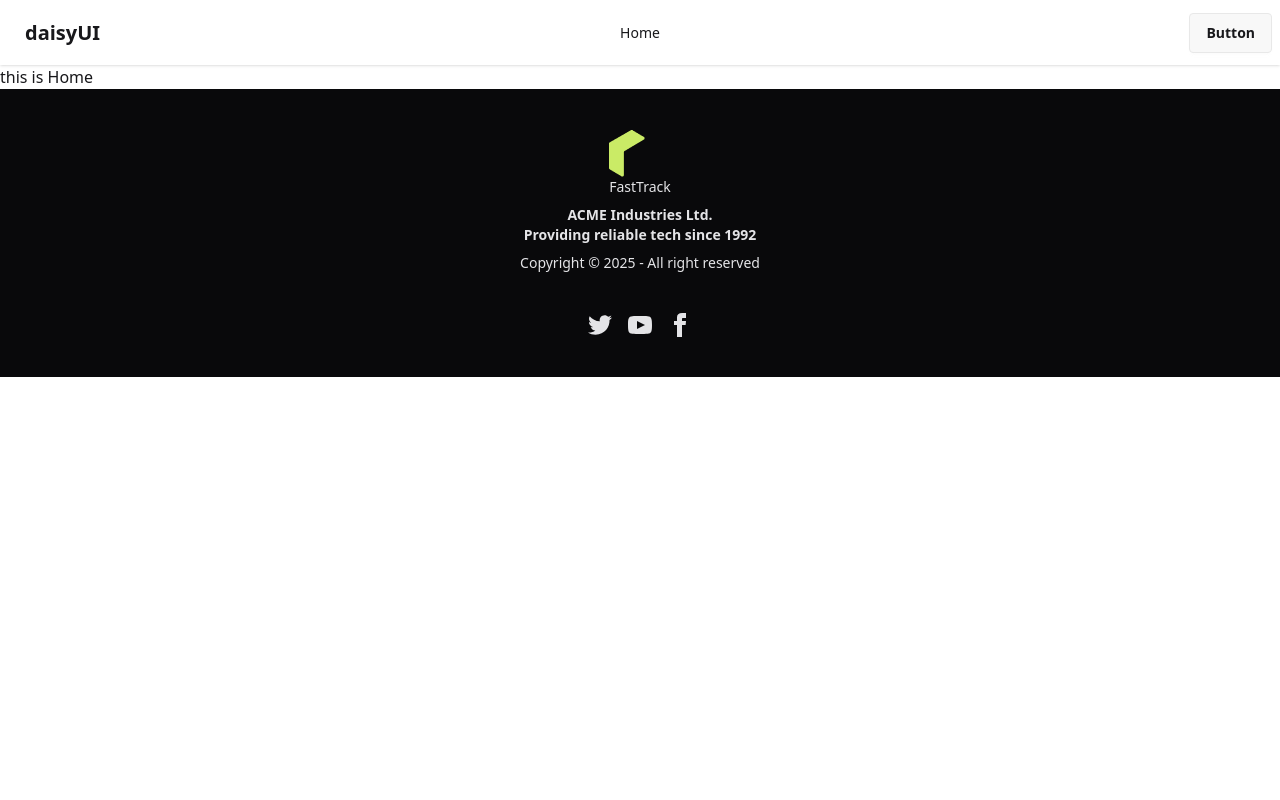
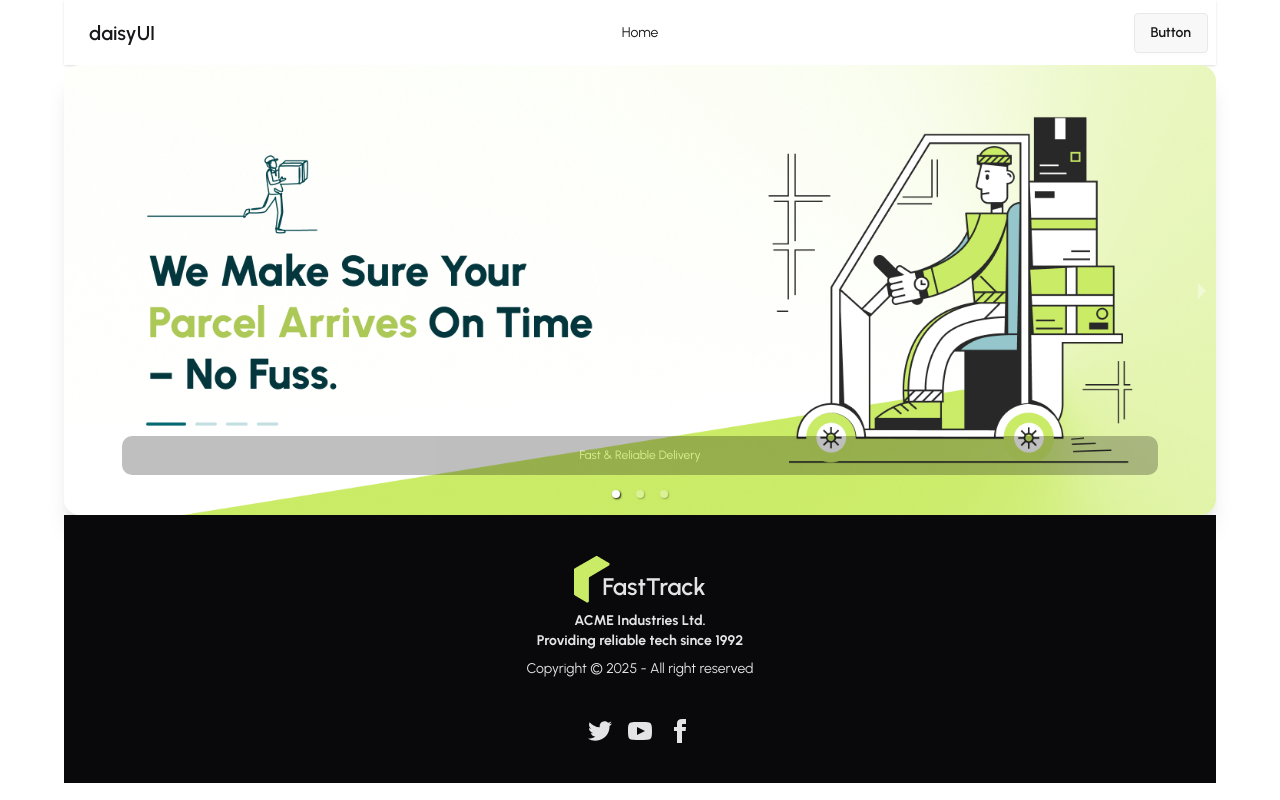
Before and after one commit to trmtanjil/fasttrack-db-clind, a React (Vite) app: page / in a window 1280 px wide. Built offline with nearby package versions, Linux system fonts and the light colour scheme.

Commit message:
some change banner commit

```diff
--- a/package.json
+++ b/package.json
@@ -13,6 +13,7 @@
     "@tailwindcss/vite": "^4.1.11",
     "react": "^19.1.0",
     "react-dom": "^19.1.0",
+    "react-responsive-carousel": "^3.2.23",
     "react-router": "^7.6.2",
     "tailwindcss": "^4.1.11"
   },
--- a/src/index.css
+++ b/src/index.css
@@ -1,2 +1,13 @@
+@import url('https://fonts.googleapis.com/css2?family=Urbanist:ital,wght@0,100..900;1,100..900&display=swap');
+
+
 @import "tailwindcss";
 @plugin "daisyui";
+
+
+.font-urbanist {
+  font-family: "Urbanist", sans-serif;
+  font-optical-sizing: auto;
+  font-weight: 400;
+  font-style: normal;
+}
--- a/src/main.jsx
+++ b/src/main.jsx
@@ -7,6 +7,8 @@ import { router } from './router/router.jsx';
 
 createRoot(document.getElementById('root')).render(
   <StrictMode>
-   <RouterProvider router={router} />
+ <div className='font-urbanist max-w-[90%] mx-auto'>
+    <RouterProvider router={router} />
+ </div>
   </StrictMode>,
 )
--- /dev/null
+++ b/src/page/home/Banner/Banner.jsx
@@ -0,0 +1,36 @@
+import React from 'react';
+import { Carousel } from 'react-responsive-carousel';
+import 'react-responsive-carousel/lib/styles/carousel.min.css';
+import bannerImg1 from '../../../assets/banner/banner1.png';
+import bannerImg2 from '../../../assets/banner/banner2.png';
+import bannerImg3 from '../../../assets/banner/banner3.png';
+
+function Banner() {
+  return (
+    <div className="rounded-2xl overflow-hidden shadow-xl">
+      <Carousel
+        // autoPlay
+        infiniteLoop
+        showThumbs={false}
+        showStatus={false}
+        interval={4000}
+        transitionTime={700}
+      >
+        <div>
+          <img src={bannerImg1} alt="Banner 1" className="h-[450px] w-full object-cover" />
+          <p className="legend bg-black/70 text-white text-lg">Fast & Reliable Delivery</p>
+        </div>
+        <div>
+          <img src={bannerImg2} alt="Banner 2" className="h-[450px] w-full object-cover" />
+          <p className="legend bg-black/70 text-white text-lg">Track Your Orders Easily</p>
+        </div>
+        <div>
+          <img src={bannerImg3} alt="Banner 3" className="h-[450px] w-full object-cover" />
+          <p className="legend bg-black/70 text-white text-lg">Trusted & Secure Service</p>
+        </div>
+      </Carousel>
+    </div>
+  );
+}
+
+export default Banner;
--- a/src/page/home/Home/Home.jsx
+++ b/src/page/home/Home/Home.jsx
@@ -1,8 +1,11 @@
 import React from 'react'
+import Banner from '../Banner/Banner'
 
 function Home() {
   return (
-    <div>this is Home</div>
+    <div>
+        <Banner></Banner>
+    </div>
   )
 }
 
--- a/src/page/sheared/FastTrackLogo/Fasttracklogo.jsx
+++ b/src/page/sheared/FastTrackLogo/Fasttracklogo.jsx
@@ -3,9 +3,9 @@ import logo from '../../../assets/logo.png'
 
 function Fasttracklogo() {
   return (
-    <div>
+    <div className='flex justify-center items-center'>
         <img src={logo} alt="" />
-        <p>FastTrack</p>
+        <p className='font-semibold text-2xl -ml-2 pt-4'>FastTrack</p>
     </div>
   )
 }
```
Also changed, not shown: 1 other file (tests, documents, lock files or other folders).
